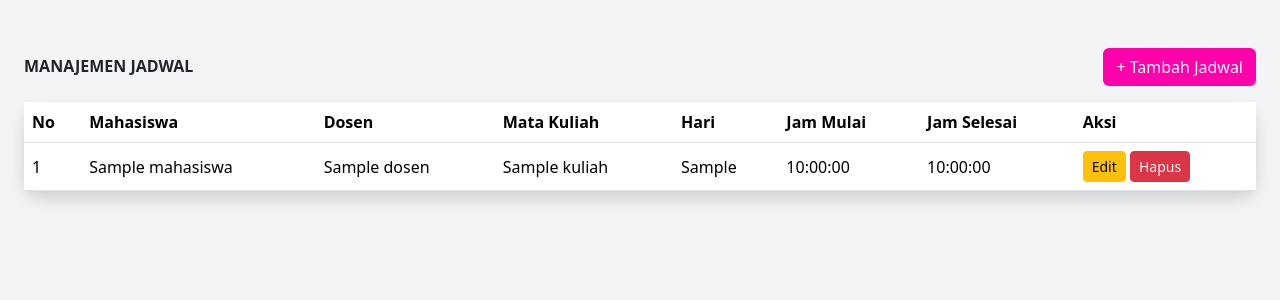
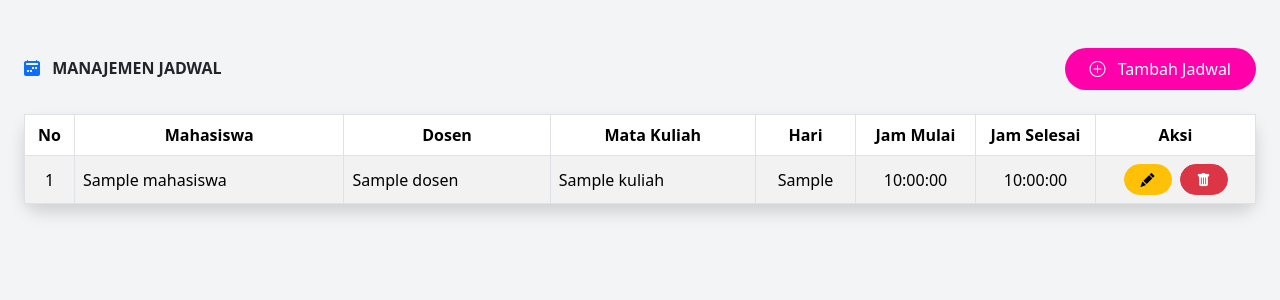
Before and after one commit to ArifbillahKamil/RBAC-Project, a Flask app: page /admin/jadwal/ in a window 1280 px wide. Shown: the part 56-356 px from the top of the page. Run offline with Flask 3, Linux system fonts and the light colour scheme; a user stored in the database is signed in; tables that the repository leaves empty hold one stand-in row (values such as "Sample post"); some libraries are stand-ins or nearby versions.

Commit message:
perubahan jadwal list

```diff
--- a/templates/jadwal_list.html
+++ b/templates/jadwal_list.html
@@ -1,51 +1,65 @@
 {% extends 'base.html' %}
 
+{% block title %}Manajemen Jadwal{% endblock %}
+
 {% block content %}
+<link rel="stylesheet" href="https://cdn.jsdelivr.net/npm/bootstrap-icons@1.10.5/font/bootstrap-icons.css" />
+
 <div class="container mt-5">
-  <div class="d-flex justify-content-between align-items-center mb-3">
-    <h3 class="fw-bold text-uppercase">Manajemen Jadwal</h3>
-    <a href="{{ url_for('admin_jadwal.tambah_jadwal') }}" class="btn text-white" style="background-color: #ff00aa;">
-      + Tambah Jadwal
+  <div class="d-flex justify-content-between align-items-center mb-4">
+    <h3 class="fw-bold text-uppercase text-dark">
+      <i class="bi bi-calendar2-week-fill me-2 text-primary"></i> Manajemen Jadwal
+    </h3>
+    <a href="{{ url_for('admin_jadwal.tambah_jadwal') }}" class="btn text-white px-4 py-2 rounded-pill" style="background-color: #ff00aa;">
+      <i class="bi bi-plus-circle me-2"></i> Tambah Jadwal
     </a>
   </div>
 
   <div class="card shadow border-0 rounded-4">
     <div class="card-body p-0">
       <div class="table-responsive">
-        <table class="table table-hover align-middle mb-0">
+        <table class="table table-striped table-bordered mb-0 text-center align-middle">
           <thead class="text-white" style="background-color: #ff00aa;">
             <tr>
-              <th>No</th>
-              <th>Mahasiswa</th>
-              <th>Dosen</th>
-              <th>Mata Kuliah</th>
-              <th>Hari</th>
-              <th>Jam Mulai</th>
-              <th>Jam Selesai</th>
-              <th>Aksi</th>
+              <th scope="col" style="width: 50px;">No</th>
+              <th scope="col">Mahasiswa</th>
+              <th scope="col">Dosen</th>
+              <th scope="col">Mata Kuliah</th>
+              <th scope="col" style="width: 100px;">Hari</th>
+              <th scope="col" style="width: 120px;">Jam Mulai</th>
+              <th scope="col" style="width: 120px;">Jam Selesai</th>
+              <th scope="col" style="width: 160px;">Aksi</th>
             </tr>
           </thead>
           <tbody>
             {% for j in jadwals %}
             <tr>
               <td>{{ loop.index }}</td>
-              <td>{{ j.mahasiswa.nama }}</td>
-              <td>{{ j.dosen.nama }}</td>
-              <td>{{ j.mata_kuliah.nama }}</td>
+              <td class="text-start">{{ j.mahasiswa.nama }}</td>
+              <td class="text-start">{{ j.dosen.nama }}</td>
+              <td class="text-start">{{ j.mata_kuliah.nama }}</td>
               <td>{{ j.hari }}</td>
               <td>{{ j.jam_mulai }}</td>
               <td>{{ j.jam_selesai }}</td>
               <td>
-                <a href="{{ url_for('admin_jadwal.edit_jadwal', jadwal_id=j.id) }}"
-                   class="btn btn-sm btn-warning">Edit</a>
-                <a href="{{ url_for('admin_jadwal.hapus_jadwal', jadwal_id=j.id) }}"
-                   class="btn btn-sm btn-danger"
-                   onclick="return confirm('Yakin ingin menghapus jadwal ini?')">Hapus</a>
+                <div class="d-flex justify-content-center gap-2">
+                  <a href="{{ url_for('admin_jadwal.edit_jadwal', jadwal_id=j.id) }}"
+                    class="btn btn-sm btn-warning rounded-pill px-3">
+                    <i class="bi bi-pencil-fill"></i>
+                  </a>
+                  <a href="{{ url_for('admin_jadwal.hapus_jadwal', jadwal_id=j.id) }}"
+                    class="btn btn-sm btn-danger rounded-pill px-3"
+                    onclick="return confirm('Yakin ingin menghapus jadwal ini?')">
+                    <i class="bi bi-trash-fill"></i>
+                  </a>
+                </div>
               </td>
             </tr>
             {% else %}
             <tr>
-              <td colspan="8" class="text-center text-muted">Belum ada data jadwal.</td>
+              <td colspan="8" class="py-4 text-muted">
+                <i class="bi bi-info-circle me-2"></i> Belum ada data jadwal.
+              </td>
             </tr>
             {% endfor %}
           </tbody>
```
